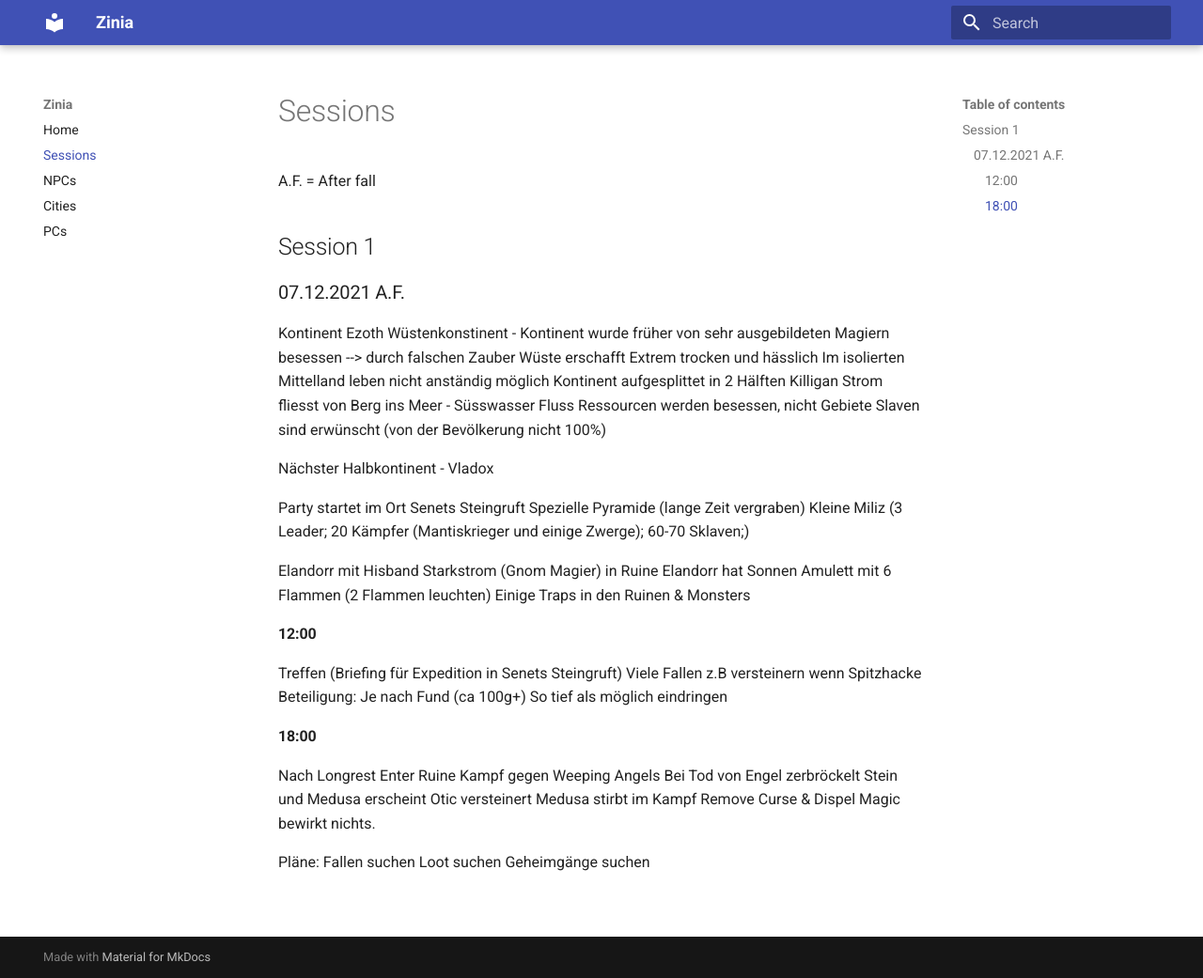
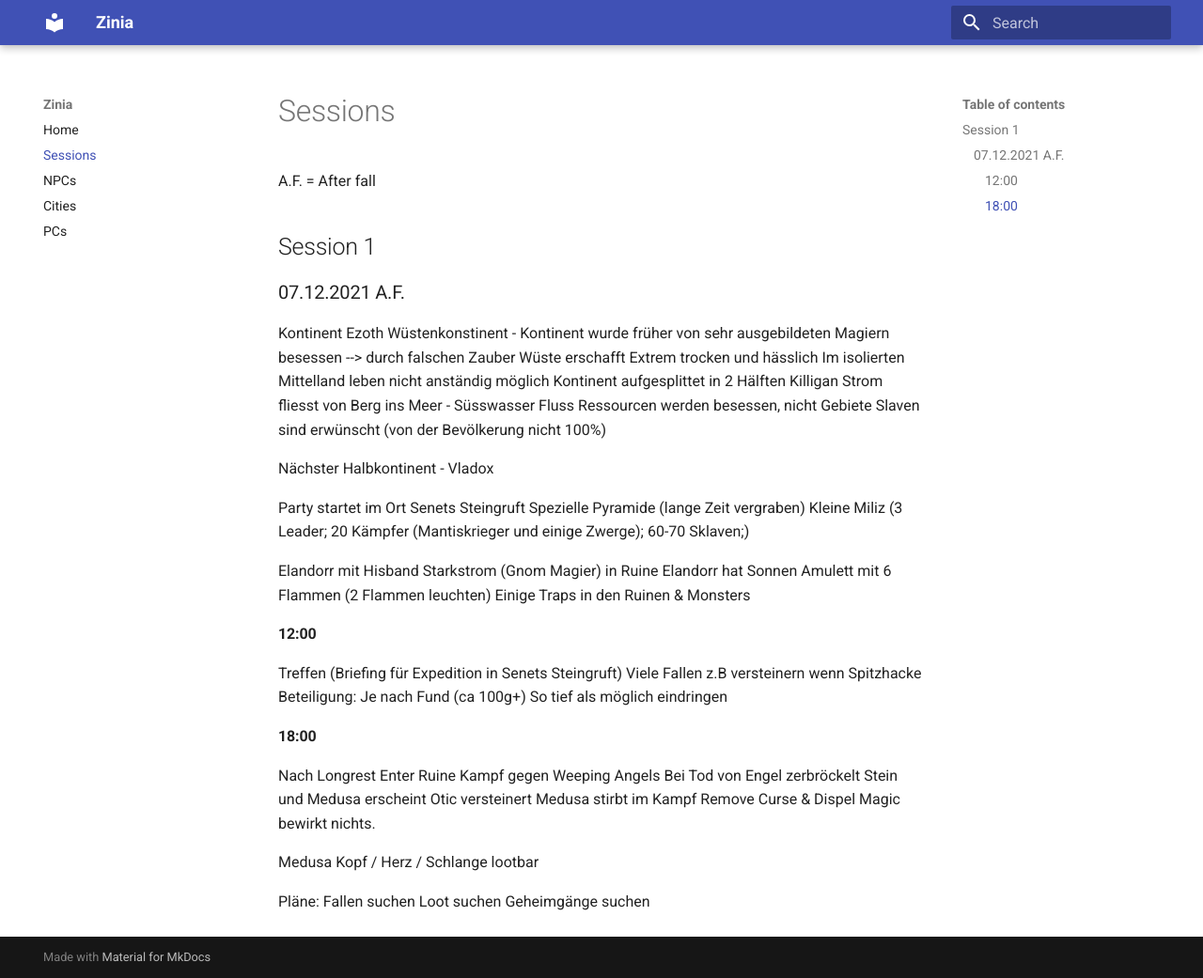
Before and after one commit to sleien/zinia, an MkDocs documentation site: the page built from docs/sessions.md, in a window 1280 px wide and 1041 px high. Shown: the whole window at 94% size. Built offline with MkDocs 1.6.1 and Material for MkDocs 9.7.7, drawn with Linux system fonts in a browser that asks for light colours.

Commit message:
Session 1

```diff
--- a/docs/sessions.md
+++ b/docs/sessions.md
@@ -39,6 +39,8 @@ Otic versteinert
 Medusa stirbt im Kampf
 Remove Curse & Dispel Magic bewirkt nichts.
 
+Medusa Kopf / Herz / Schlange lootbar
+
 Pläne:
 Fallen suchen
 Loot suchen
```
